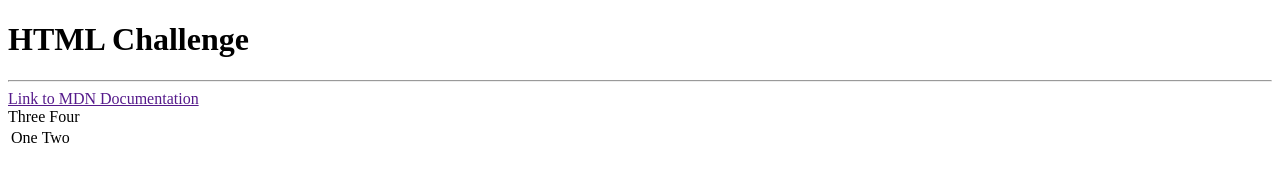
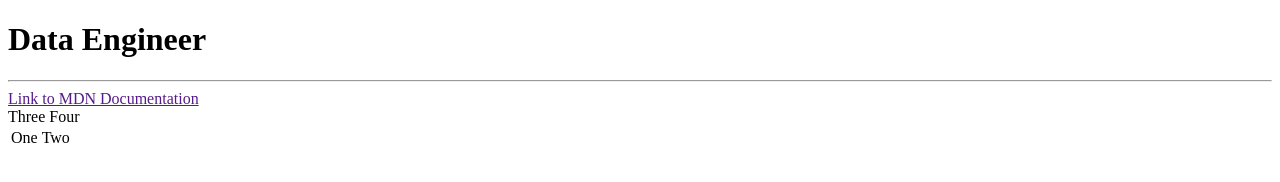
Before and after one commit to RajAtagaraha/cv, a plain HTML site: page index.html in a window 1280 px wide. Drawn offline with Linux system fonts and the light colour scheme.

Commit message:
changed the header

```diff
--- a/index.html
+++ b/index.html
@@ -6,7 +6,7 @@
     <title>Raj Kiran Atagaraha</title>
   </head>
   <body>
-    <h1>HTML Challenge</h1>
+    <h1>Data Engineer</h1>
     <hr>
     <a href="">Link to MDN Documentation</a>
     <br>
```
